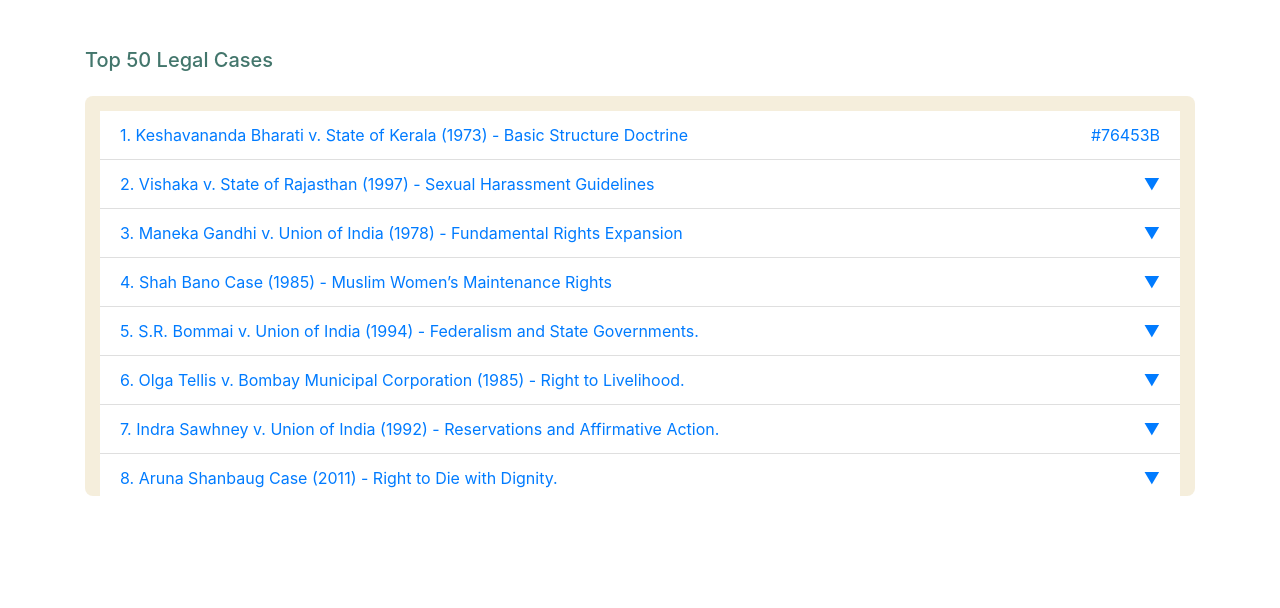
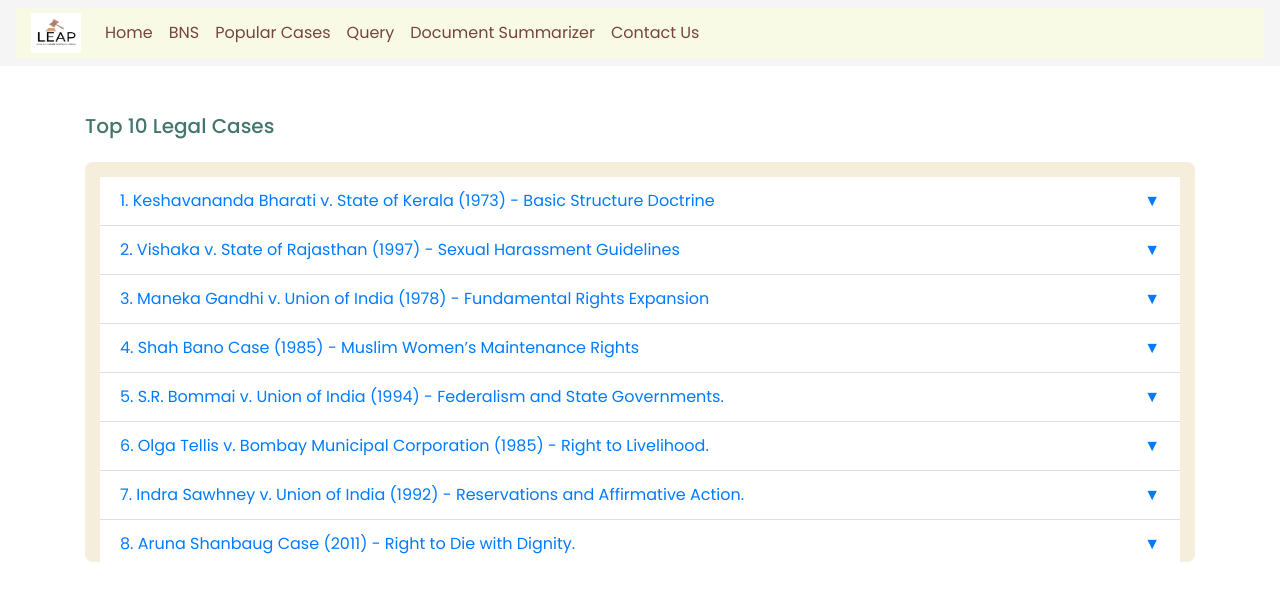
Before and after one commit to ikunalpn/BNS, a plain HTML site: page popular.html in a window 1280 px wide. Drawn offline with nearby package versions, Linux system fonts and the light colour scheme.

Commit message:
popular page changes

```diff
--- a/popular.html
+++ b/popular.html
@@ -7,12 +7,51 @@
   <title>Top 10 Legal Cases</title>
   <!-- Bootstrap CSS -->
   <link href="https://stackpath.bootstrapcdn.com/bootstrap/4.5.2/css/bootstrap.min.css" rel="stylesheet">
+  <link rel="stylesheet" href="./style.css">
+  <link rel="preconnect" href="https://fonts.googleapis.com">
+  <link rel="preconnect" href="https://fonts.gstatic.com" crossorigin>
+  <link
+    href="https://fonts.googleapis.com/css2?family=Poppins:ital,wght@0,100;0,200;0,300;0,400;0,500;0,600;0,700;0,800;0,900;1,100;1,200;1,300;1,400;1,500;1,600;1,700;1,800;1,900&display=swap"
+    rel="stylesheet">
 </head>
 
 <body>
+  <nav class="navbar navbar-expand-lg " class="navbar bg-primary" data-bs-theme="dark"
+    style="background-color: #f5f5f5;">
+    <div class="container-fluid" style="background-color: #F8FAE5;">
+      <img src="./img/logo.jpg" alt="" class="navbar-brand">
+      <button class="navbar-toggler" type="button" data-bs-toggle="collapse" data-bs-target="#navbarNav"
+        aria-controls="navbarNav" aria-expanded="false" aria-label="Toggle navigation">
+        <span class="navbar-toggler-icon"></span>
+      </button>
 
+      <div class="collapse navbar-collapse" id="navbarNav">
+        <ul class="navbar-nav">
+          <li class="nav-item">
+            <a class="nav-link" aria-current="page" href="./index.html" style="color: #76453B;">Home</a>
+          </li>
+          <li class="nav-item">
+            <a class="nav-link" href="./bns.html" style="color: #76453B;">BNS</a>
+          </li>
+          <li class="nav-item">
+            <a class="nav-link" href="./popular.html" style="color: #76453B;">Popular Cases</a>
+          </li>
+          <li class="nav-item">
+            <a class="nav-link" href="./query.html" style="color: #76453B;">Query</a>
+          </li>
+          <li class="nav-item">
+            <a class="nav-link" href="./summary.html" style="color: #76453B;">Document Summarizer</a>
+          </li>
+          <li class="nav-item">
+            <a class="nav-link" href="./contact.html" style="color: #76453B;">Contact Us</a>
+          </li>
+        </ul>
+      </div>
+    </div>
+    </div>
+  </nav>
   <div class="container mt-5">
-    <h5 class="mb-4" style="color: #43766C;">Top 50 Legal Cases</h5>
+    <h5 class="mb-4" style="color: #43766C;">Top 10 Legal Cases</h5>
     <div class="row">
       <div class="col-md-12 mb-4">
         <!-- Main container for the collapsible list -->
@@ -26,7 +65,7 @@
               <a data-toggle="collapse" href="#collapseCase1" role="button" aria-expanded="false"
                 aria-controls="collapseCase1">
                 1. Keshavananda Bharati v. State of Kerala (1973) - Basic Structure Doctrine
-                <span class="float-right">#76453B</span>
+                <span class="float-right">&#9660;</span>
               </a>
               <!-- Collapsible content for the case -->
               <div class="collapse mt-2" id="collapseCase1">
```
Also changed, not shown: index.html (+1 -1 lines).
